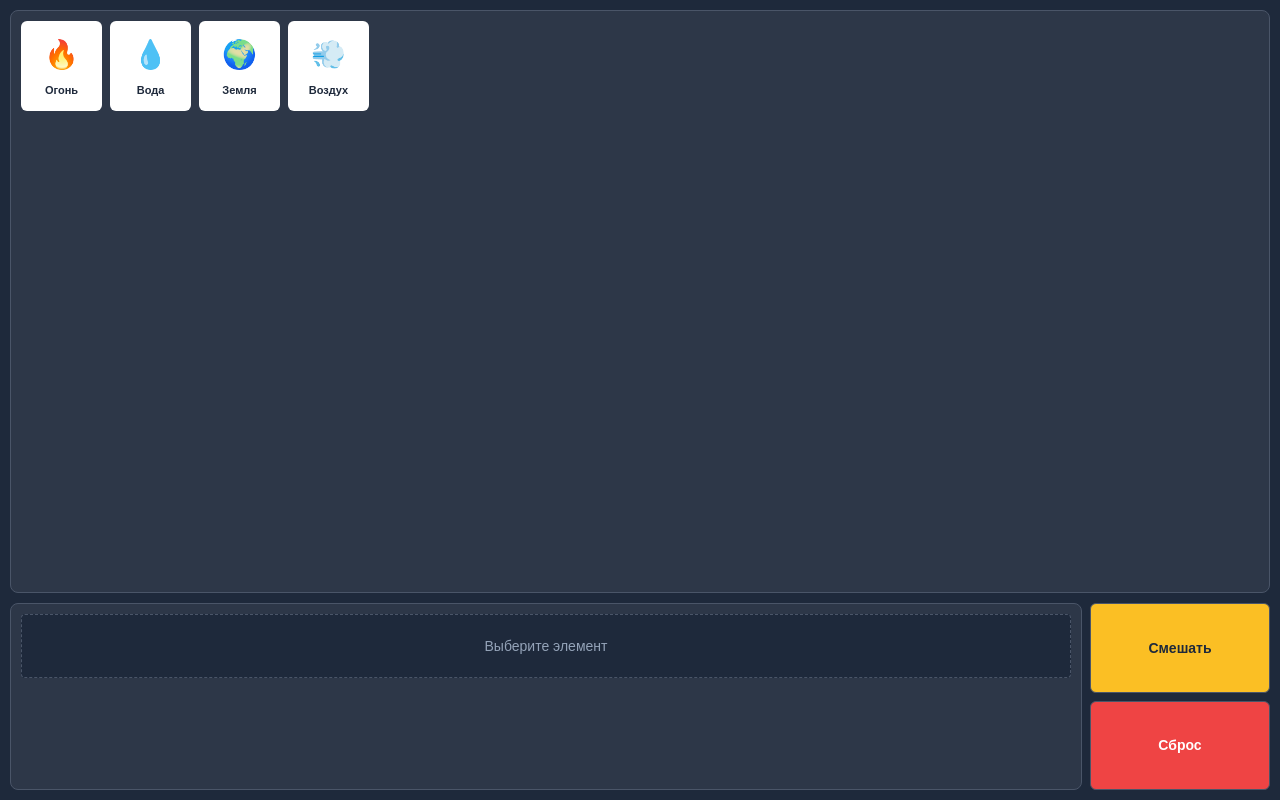
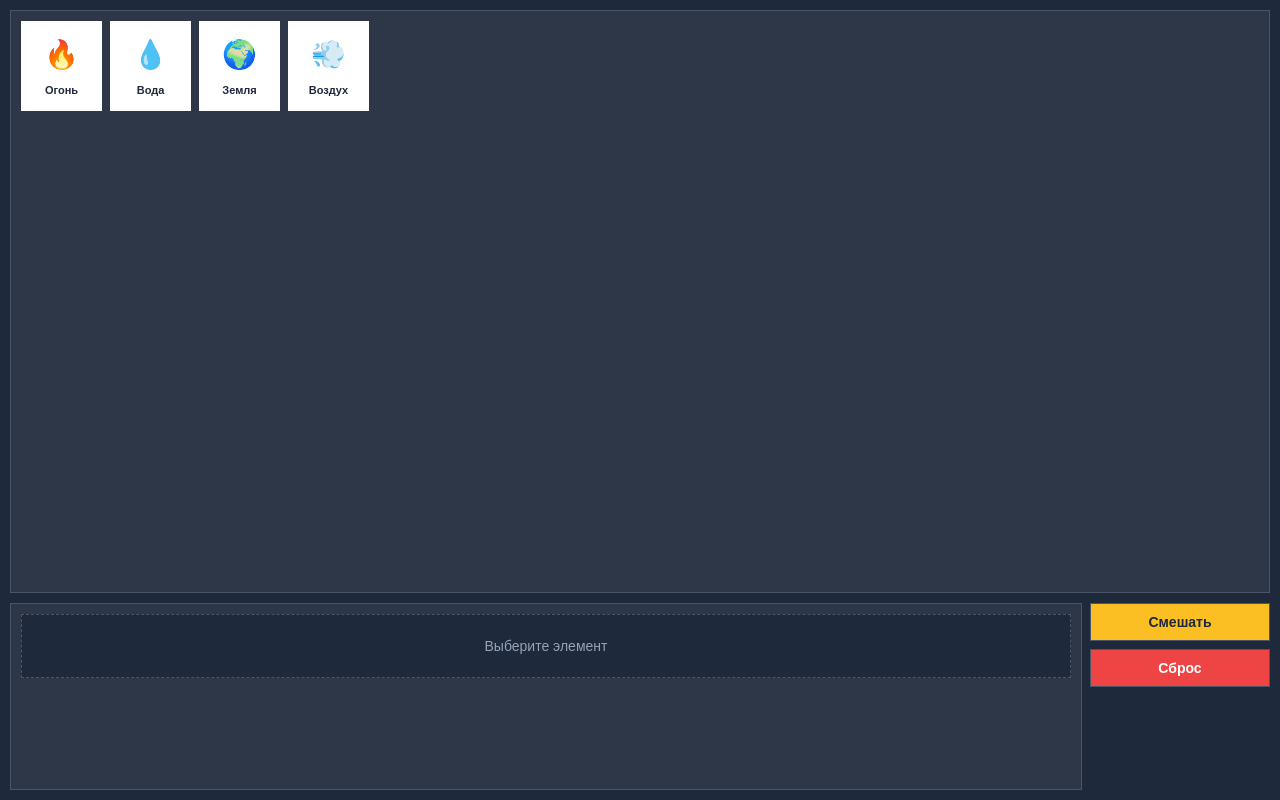
Before and after one commit to reznikovkg/vue-3-docker-compose, a Vue app in the folder vue/: page / in a window 1280 px wide. Built offline with nearby package versions, Linux system fonts and the light colour scheme.

Commit message:
еще исправления

```diff
--- a/vue/src/App.vue
+++ b/vue/src/App.vue
@@ -8,8 +8,8 @@
 <style scoped lang="scss">
 html,
 body {
-  width: 100;
-  height: 100;
+  width: 100%;
+  height: 100%;
   overflow: hidden;
   background: #1e293b;
 }
--- a/vue/src/components/AlchemyGrid.vue
+++ b/vue/src/components/AlchemyGrid.vue
@@ -18,7 +18,7 @@ const store = useStore()
 const discoveredElements = computed(() => store.getters['alchemy/discoveredElements'])
 </script>
 
-<style scoped>
+<style scoped lang="scss">
 .grid {
   flex: 3;
   display: grid;
@@ -26,11 +26,7 @@ const discoveredElements = computed(() => store.getters['alchemy/discoveredEleme
   gap: 8px;
   overflow-y: auto;
   background: #2d3748;
-  border-radius: 8px;
   padding: 10px;
   border: 1px solid #4a5568;
-  min-height: 0;
-  scrollbar-width: thin;
-  scrollbar-color: #4a5568 #2d3748;
 }
 </style>
--- a/vue/src/components/AlchemyGridItem.vue
+++ b/vue/src/components/AlchemyGridItem.vue
@@ -21,10 +21,9 @@ const isSelected = computed(() => store.getters['alchemy/isSelected'](props.elem
 const selectElement = () => store.dispatch('alchemy/selectElement', props.element)
 </script>
 
-<style scoped>
+<style scoped lang="scss">
 .grid-item {
   background: white;
-  border-radius: 6px;
   padding: 10px 4px;
   display: flex;
   flex-direction: column;
@@ -34,22 +33,21 @@ const selectElement = () => store.dispatch('alchemy/selectElement', props.elemen
   border: 2px solid transparent;
   color: #1e293b;
   aspect-ratio: 1;
-  width: 100;
-}
 
-.grid-item--selected {
+  &--selected {
     border-color: #fbbf24;
     background: #fef9c3;
   }
 
-.grid-item__icon {
+  &__icon {
     font-size: 28px;
     margin-bottom: 4px;
   }
 
-.grid-item__name {
+  &__name {
     font-size: 11px;
     font-weight: bold;
     text-align: center;
   }
+}
 </style>
--- a/vue/src/components/AlchemyTable.vue
+++ b/vue/src/components/AlchemyTable.vue
@@ -41,70 +41,57 @@ const resetTable = () => store.dispatch('alchemy/resetTable')
 const mixElements = () => store.dispatch('alchemy/mixElements')
 </script>
 
-<style scoped>
+<style scoped lang="scss">
 .workspace {
   flex: 1;
   display: flex;
   gap: 8px;
-  min-height: 0;
   background: #1e293b;
-  width: 100;
-}
 
-.workspace__items {
+  &__items {
     flex: 1;
     background: #2d3748;
-  border-radius: 8px;
     padding: 10px;
     overflow-y: auto;
     display: flex;
     flex-direction: column;
     gap: 6px;
     border: 1px solid #4a5568;
-  min-height: 0;
-  scrollbar-width: thin;
-  scrollbar-color: #4a5568 #2d3748;
   }
 
-.workspace__empty {
+  &__empty {
     text-align: center;
     color: #94a3b8;
     padding: 20px;
     font-size: 14px;
     background: #1e293b;
-  border-radius: 4px;
     border: 1px dashed #4a5568;
-  width: 100%;
-  flex-shrink: 0;
   }
 
-.workspace__actions {
+  &__actions {
     display: flex;
     flex-direction: column;
     gap: 8px;
     width: 180px;
-  flex-shrink: 0;
   }
 
-.workspace__button {
-  flex: 1;
+  &__button {
     border: none;
-  border-radius: 6px;
     font-size: 14px;
     font-weight: bold;
     cursor: pointer;
     padding: 10px 4px;
     border: 1px solid #4a5568;
-  width: 100;
-}
 
-.workspace__button--mix {
+    &--mix {
       background: #fbbf24;
       color: #1e293b;
     }
 
-.workspace__button--reset {
+    &--reset {
       background: #ef4444;
       color: white;
     }
+  }
+}
 </style>
--- a/vue/src/components/AlchemyTableItem.vue
+++ b/vue/src/components/AlchemyTableItem.vue
@@ -28,72 +28,67 @@ const increaseQuantity = () => store.dispatch('alchemy/increaseQuantity', { id:
 const decreaseQuantity = () => store.dispatch('alchemy/decreaseQuantity', { id: props.item.id })
 </script>
 
-<style scoped>
+<style scoped lang="scss">
 .workspace-item {
   background: white;
-  border-radius: 6px;
   padding: 8px 12px;
   display: flex;
   align-items: center;
   gap: 12px;
   color: #1e293b;
   width: 100%;
-  flex-shrink: 0;
-}
 
-.workspace-item__icon {
+  &__icon {
     font-size: 22px;
     min-width: 30px;
     text-align: center;
   }
 
-.workspace-item__name {
+  &__name {
     font-size: 14px;
     font-weight: 500;
     flex: 1;
-  white-space: nowrap;
     overflow: hidden;
     text-overflow: ellipsis;
+    white-space: nowrap;
   }
 
-.workspace-item__controls {
+  &__controls {
     display: flex;
     align-items: center;
     gap: 8px;
-  flex-shrink: 0;
   }
 
-.workspace-item__button {
+  &__button {
     width: 30px;
     height: 30px;
     border: none;
-  border-radius: 4px;
     font-size: 16px;
     font-weight: bold;
     cursor: pointer;
-  flex-shrink: 0;
-}
 
-.workspace-item__button--decrease {
+    &--decrease {
       background: #ef4444;
       color: white;
     }
 
-.workspace-item__button--increase {
+    &--increase {
       background: #10b981;
       color: white;
     }
 
-.workspace-item__button:disabled {
+    &:disabled {
       opacity: 0.5;
       cursor: not-allowed;
     }
+  }
 
-.workspace-item__quantity {
+  &__quantity {
     font-weight: bold;
     min-width: 25px;
     text-align: center;
     font-size: 16px;
     color: #1e293b;
   }
+}
 </style>
--- a/vue/src/components/Message.vue
+++ b/vue/src/components/Message.vue
@@ -11,7 +11,7 @@ const emits = defineEmits(['close'])
 const close = () => emits('close')
 </script>
 
-<style scoped>
+<style scoped lang="scss">
 .notification {
   position: fixed;
   top: 10px;
--- a/vue/src/components/pages/AlchemyPage.vue
+++ b/vue/src/components/pages/AlchemyPage.vue
@@ -29,13 +29,7 @@ const clearMessage = () => {
 }
 </script>
 
-<style scoped>
-* {
-  box-sizing: border-box;
-  margin: 0;
-  padding: 0;
-}
-
+<style scoped lang="scss">
 .game {
   position: fixed;
   top: 0;
--- a/vue/src/store/alchemy.js
+++ b/vue/src/store/alchemy.js
@@ -211,7 +211,7 @@ export default {
 const getCombinations = (array, size) => {
   const combinations = []
 
-  function combine(start, current) {
+  const combine = (start, current) => {
     if (current.length === size) {
       combinations.push([...current])
       return
```
Lines whose indentation alone changed are shown as unchanged.
